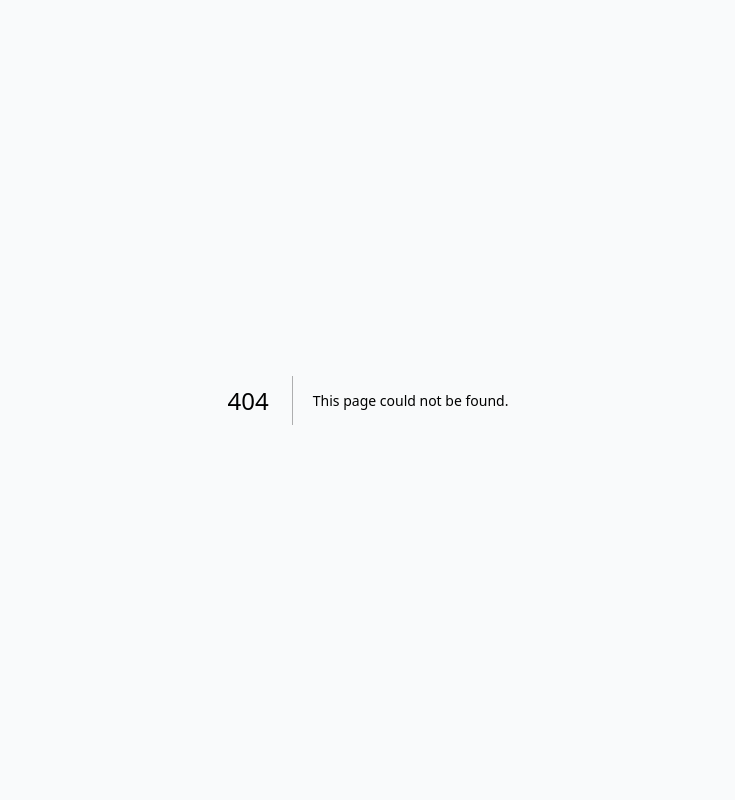
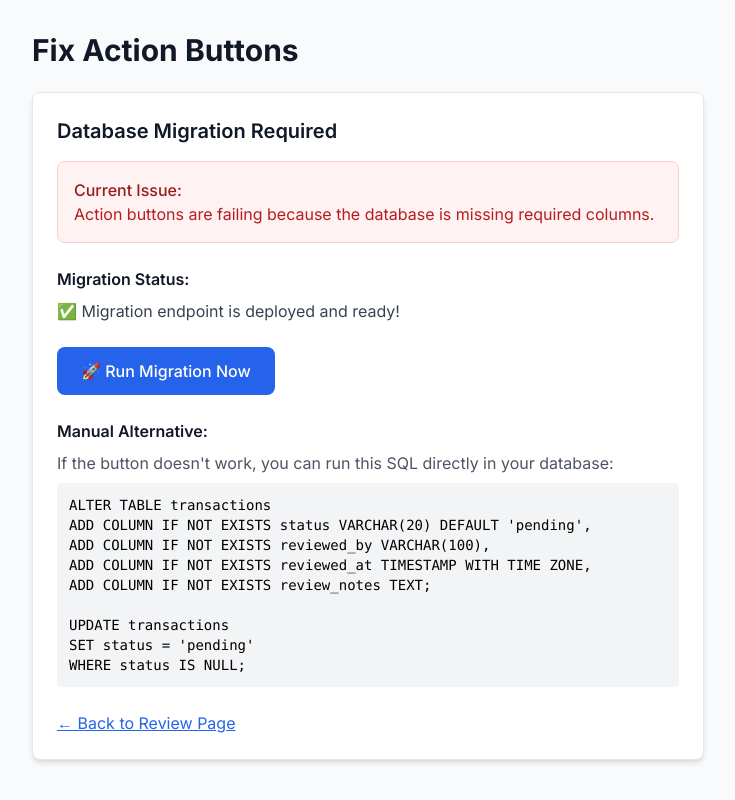
Before and after one commit to mohamadalmarzouq/Reconciliation, a Next.js app: page /test-migration in a window 1280 px wide. Before the commit this address had no page. Shown: the whole page, without its empty margins (272-1007 px from the left). Built offline with nearby package versions, Linux system fonts and the light colour scheme; no server answers.

Commit message:
Add test migration page with manual SQL option

```diff
--- /dev/null
+++ b/src/app/test-migration/page.tsx
@@ -0,0 +1,105 @@
+'use client'
+
+import { useState, useEffect } from 'react'
+
+export default function TestMigrationPage() {
+  const [status, setStatus] = useState('Checking deployment status...')
+  const [canRunMigration, setCanRunMigration] = useState(false)
+
+  useEffect(() => {
+    // Test if the migration endpoint exists
+    fetch('/api/migrate-transactions', { method: 'GET' })
+      .then(response => {
+        if (response.status === 405) {
+          // Method not allowed is expected (we need POST)
+          setStatus('✅ Migration endpoint is deployed and ready!')
+          setCanRunMigration(true)
+        } else {
+          setStatus('🔄 Migration endpoint may not be deployed yet...')
+        }
+      })
+      .catch(error => {
+        setStatus('❌ Migration endpoint not found. Still deploying...')
+      })
+  }, [])
+
+  const runMigration = async () => {
+    setStatus('🔄 Running migration...')
+
+    try {
+      const response = await fetch('/api/migrate-transactions', {
+        method: 'POST'
+      })
+
+      const data = await response.json()
+
+      if (data.success) {
+        setStatus('✅ Migration completed successfully! Action buttons should now work.')
+      } else {
+        setStatus(`❌ Migration failed: ${data.error || data.details}`)
+      }
+    } catch (error) {
+      setStatus(`❌ Error running migration: ${error}`)
+    }
+  }
+
+  return (
+    <div className="container mx-auto px-4 py-8">
+      <div className="max-w-2xl mx-auto">
+        <h1 className="text-3xl font-bold text-gray-900 mb-6">Fix Action Buttons</h1>
+
+        <div className="bg-white rounded-lg shadow-md border border-gray-200 p-6">
+          <h2 className="text-xl font-semibold text-gray-900 mb-4">
+            Database Migration Required
+          </h2>
+
+          <div className="mb-6 p-4 bg-red-50 border border-red-200 rounded-lg">
+            <p className="text-red-800 font-medium">Current Issue:</p>
+            <p className="text-red-700">Action buttons are failing because the database is missing required columns.</p>
+          </div>
+
+          <div className="mb-6">
+            <h3 className="font-semibold text-gray-900 mb-2">Migration Status:</h3>
+            <p className="text-gray-700">{status}</p>
+          </div>
+
+          {canRunMigration && (
+            <div className="mb-6">
+              <button
+                onClick={runMigration}
+                className="px-6 py-3 bg-blue-600 text-white rounded-lg font-medium hover:bg-blue-700 transition-colors"
+              >
+                🚀 Run Migration Now
+              </button>
+            </div>
+          )}
+
+          <div className="mb-6">
+            <h3 className="font-semibold text-gray-900 mb-2">Manual Alternative:</h3>
+            <p className="text-gray-600 mb-2">If the button doesn't work, you can run this SQL directly in your database:</p>
+            <pre className="bg-gray-100 p-3 rounded text-sm overflow-x-auto">
+{`ALTER TABLE transactions
+ADD COLUMN IF NOT EXISTS status VARCHAR(20) DEFAULT 'pending',
+ADD COLUMN IF NOT EXISTS reviewed_by VARCHAR(100),
+ADD COLUMN IF NOT EXISTS reviewed_at TIMESTAMP WITH TIME ZONE,
+ADD COLUMN IF NOT EXISTS review_notes TEXT;
+
+UPDATE transactions
+SET status = 'pending'
+WHERE status IS NULL;`}
+            </pre>
+          </div>
+
+          <div className="mt-6">
+            <a
+              href="/review"
+              className="text-blue-600 hover:text-blue-800 underline"
+            >
+              ← Back to Review Page
+            </a>
+          </div>
+        </div>
+      </div>
+    </div>
+  )
+}
```
